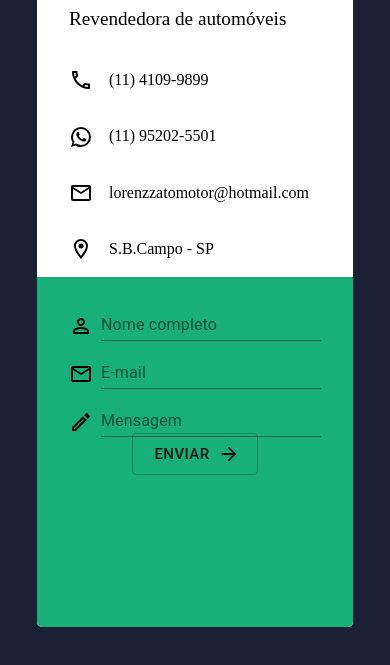
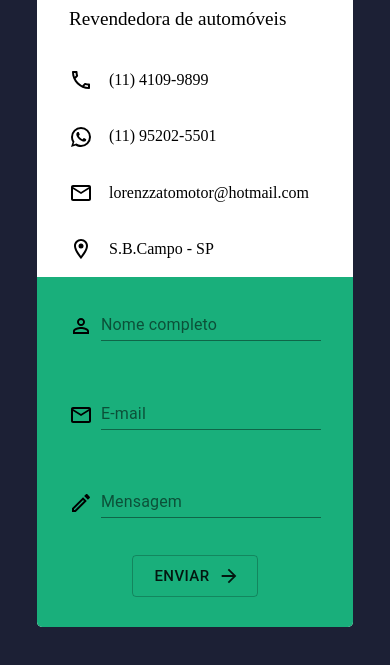
Before and after one commit to oceanoweb/lorenzzatomotor, a Gatsby site: page / in a window 390 px wide. Shown: the part 145-810 px from the top of the page. Built offline with nearby package versions, Linux system fonts and the light colour scheme; Gatsby itself is replaced by a stand-in of ours; no server answers.

Commit message:
fix: form layout mobile

```diff
--- a/src/components/Form/styled.js
+++ b/src/components/Form/styled.js
@@ -17,6 +17,6 @@ export const FormWrapped = styled.section`
 export const Form = styled.form`
   display: flex;
   flex-direction: column;
-  height: 100%;
+  min-height: 300px;
   justify-content: space-between;
 `
```
